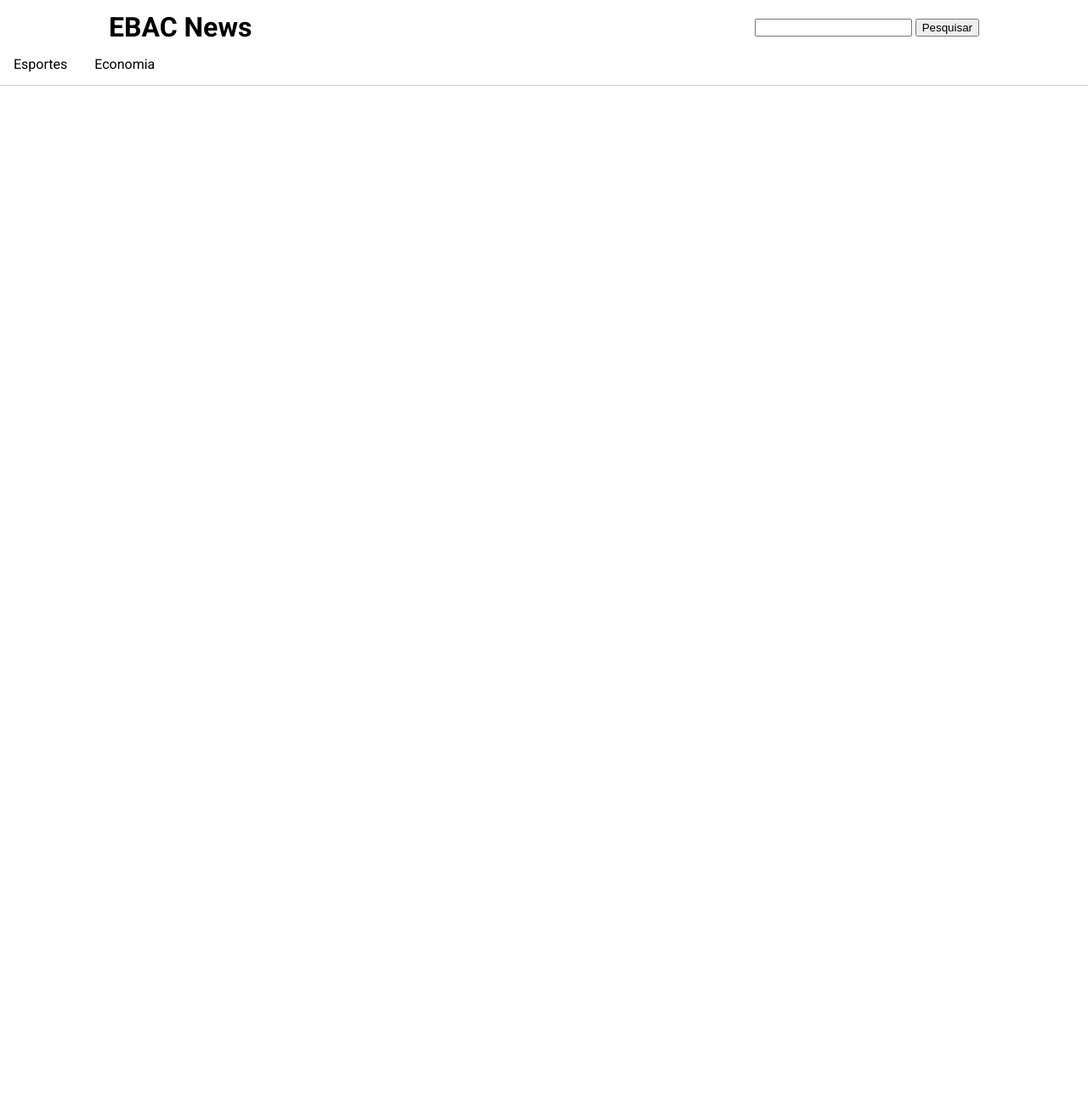
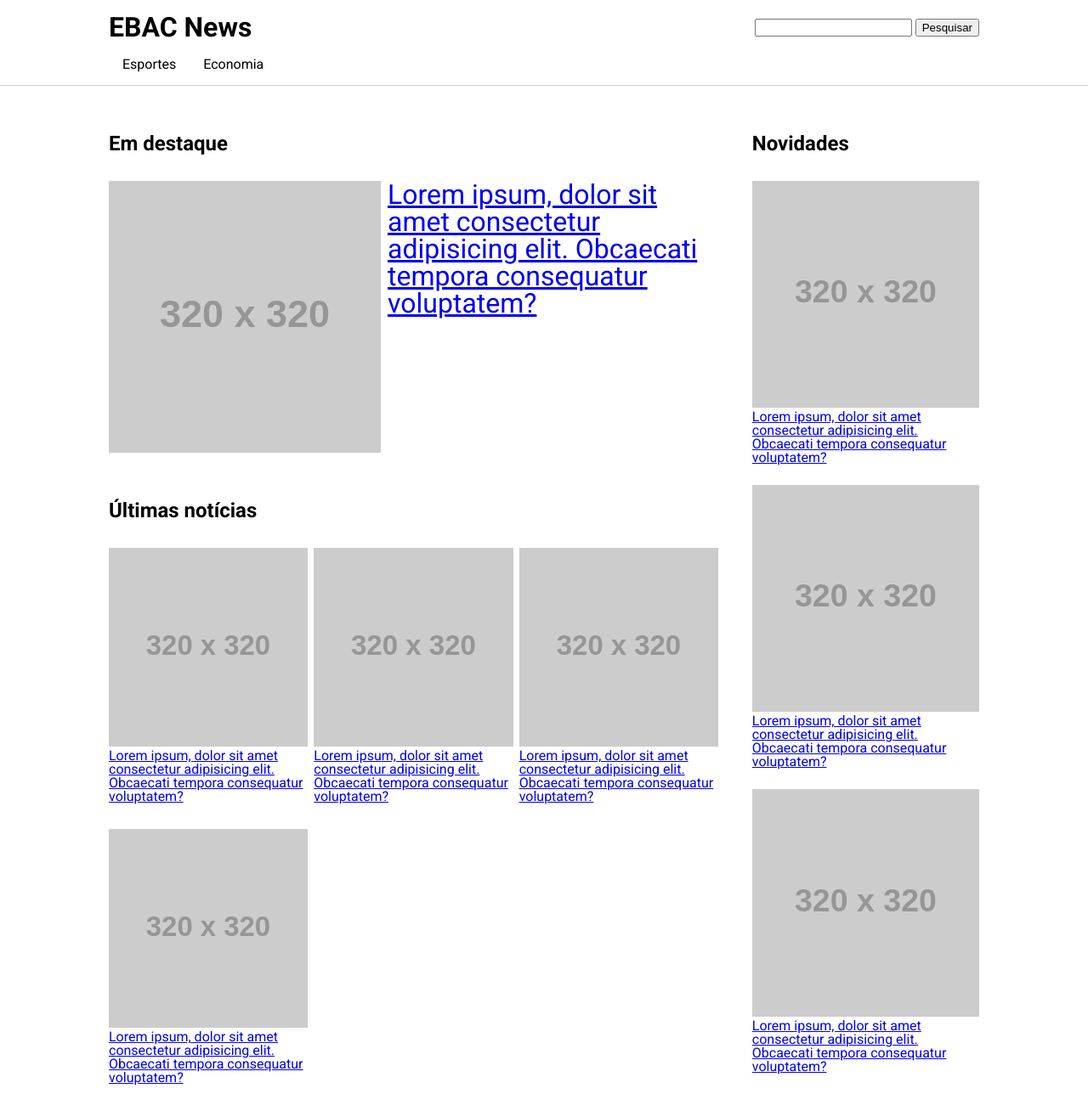
Before and after one commit to biraneves/ebac_news, a plain HTML site: page index.html in a window 1280 px wide. Shown: the whole page at 85% size. Before the commit the page ends 800 px from the top, so only its background shows below. Drawn offline with nearby package versions, Linux system fonts and the light colour scheme; placeholder pictures from the web are drawn by us.

Commit message:
Seções de notícias e media queries

```diff
--- a/assets/css/main.css
+++ b/assets/css/main.css
@@ -4,6 +4,7 @@
     --font-title: 'Roboto', sans-serif;
     --font-base: 'Roboto', sans-serif;
 
+    --base-white: #fff;
     --base-gray: #ccc;
 }
 
@@ -26,6 +27,7 @@ header .container {
 header {
     padding: 16px 0 0;
     border-bottom: solid 1px var(--base-gray);
+    margin-bottom: 56px;
 }
 
 header h1 {
@@ -33,9 +35,15 @@ header h1 {
     font-weight: bold;
 }
 
+h2 {
+    font-size: 24px;
+    font-weight: bold;
+}
+
 .submenu {
     display: none;
     border: solid 1px red;
+    background-color: var(--base-white);
     position: absolute;
     width: 300px;
     top: 100%;
@@ -66,3 +74,134 @@ header h1 {
     display: block;
     padding: 8px;
 }
+
+.conteudo {
+    display: grid;
+    grid-template-columns: 70% 30%;
+}
+
+.noticia img {
+    max-width: 100%;
+}
+
+.destaque {
+    margin-bottom: 56px;
+}
+
+.destaque .noticia a {
+    display: flex;
+    font-size: 2em;
+}
+
+.destaque .noticia img {
+    margin-right: 8px;
+}
+
+section h2 {
+    margin-bottom: 32px;
+}
+
+aside {
+    padding-left: 40px;
+}
+
+aside .noticia {
+    margin-bottom: 24px;
+}
+
+.noticias {
+    display: grid;
+    grid-template-columns: repeat(3, 32.67%);
+    column-gap: 1%;
+    row-gap: 5%;
+}
+
+@media screen and (max-width: 767px) {
+    header div.container {
+        flex-direction: column;
+    }
+
+    .botao-menu {
+        display: flex;
+        justify-content: center;
+        margin-top: 16px;
+        padding-bottom: 16px;
+    }
+
+    .botao-menu button {
+        padding: 8px;
+    }
+
+    .submenu {
+        display: block;
+        width: 100%;
+        position: relative;
+        border: none;
+    }
+
+    .menu {
+        display: none;
+    }
+
+    .menu > li {
+        clear: both;
+    }
+
+    .submenu li {
+        display: block;
+        padding: 8px;
+    }
+
+    .conteudo {
+        display: block;
+    }
+
+    .container {
+        max-width: 90%;
+    }
+
+    .destaque .noticia a {
+        display: block;
+        font-size: 1.5em;
+    }
+
+    .destaque .noticia img {
+        margin-right: 0;
+    }
+
+    .noticias {
+        display: block;
+    }
+
+    .noticias .noticia {
+        margin-bottom: 32px;
+    }
+
+    aside {
+        padding-left: 0;
+    }
+}
+
+@media screen and (min-width: 768px) and (max-width: 1023px) {
+    .container {
+        max-width: 90%;
+    }
+
+    .botao-menu {
+        display: none;
+    }
+
+    .destaque .noticia a {
+        font-size: 1.5em;
+    }
+
+    .noticias {
+        grid-template-columns: repeat(2, 49%);
+    }
+}
+
+@media screen and (min-width: 1024px) {
+    .botao-menu {
+        display: none;
+    }
+}
--- /dev/null
+++ b/assets/js/main.js
@@ -0,0 +1,5 @@
+$(document).ready(() => {
+    $('.botao-menu button').on('click', () => {
+        $('.menu').slideToggle();
+    });
+});
--- a/index.html
+++ b/index.html
@@ -16,7 +16,10 @@
                 <button type="submit">Pesquisar</button>
             </form>
         </div>
-        <nav>
+        <div class="botao-menu">
+            <button type="button">Mostrar menu</button>
+        </div>
+        <nav class="container">
             <ul class="menu">
                 <li>
                     Esportes
@@ -38,5 +41,72 @@
             <div class="clear"></div>
         </nav>
     </header>
+    <div class="container conteudo">
+        <main>
+            <section class="destaque">
+                <h2>Em destaque</h2>
+                <article class="noticia">
+                    <a href="#">
+                        <img src="https://via.placeholder.com/320x320" alt="Placeholder">
+                        <h3>Lorem ipsum, dolor sit amet consectetur adipisicing elit. Obcaecati tempora consequatur voluptatem?</h3>
+                    </a>
+                </article>
+            </section>
+            <section>
+                <h2>Últimas notícias</h2>
+                <div class="noticias">
+                    <article class="noticia">
+                        <a href="#">
+                            <img src="https://via.placeholder.com/320x320" alt="Placeholder">
+                            <h3>Lorem ipsum, dolor sit amet consectetur adipisicing elit. Obcaecati tempora consequatur voluptatem?</h3>
+                        </a>
+                    </article>
+                    <article class="noticia">
+                        <a href="#">
+                            <img src="https://via.placeholder.com/320x320" alt="Placeholder">
+                            <h3>Lorem ipsum, dolor sit amet consectetur adipisicing elit. Obcaecati tempora consequatur voluptatem?</h3>
+                        </a>
+                    </article>
+                    <article class="noticia">
+                        <a href="#">
+                            <img src="https://via.placeholder.com/320x320" alt="Placeholder">
+                            <h3>Lorem ipsum, dolor sit amet consectetur adipisicing elit. Obcaecati tempora consequatur voluptatem?</h3>
+                        </a>
+                    </article>
+                    <article class="noticia">
+                        <a href="#">
+                            <img src="https://via.placeholder.com/320x320" alt="Placeholder">
+                            <h3>Lorem ipsum, dolor sit amet consectetur adipisicing elit. Obcaecati tempora consequatur voluptatem?</h3>
+                        </a>
+                    </article>
+                </div>
+            </section>
+        </main>
+        <aside>
+            <section class="novidades">
+                <h2>Novidades</h2>
+                <article class="noticia">
+                    <a href="#">
+                        <img src="https://via.placeholder.com/320x320" alt="Placeholder">
+                        <h3>Lorem ipsum, dolor sit amet consectetur adipisicing elit. Obcaecati tempora consequatur voluptatem?</h3>
+                    </a>
+                </article>
+                <article class="noticia">
+                    <a href="#">
+                        <img src="https://via.placeholder.com/320x320" alt="Placeholder">
+                        <h3>Lorem ipsum, dolor sit amet consectetur adipisicing elit. Obcaecati tempora consequatur voluptatem?</h3>
+                    </a>
+                </article>
+                <article class="noticia">
+                    <a href="#">
+                        <img src="https://via.placeholder.com/320x320" alt="Placeholder">
+                        <h3>Lorem ipsum, dolor sit amet consectetur adipisicing elit. Obcaecati tempora consequatur voluptatem?</h3>
+                    </a>
+                </article>
+            </section>
+        </aside>
+    </div>
+    <script src="https://code.jquery.com/jquery-3.7.1.min.js" integrity="sha256-/JqT3SQfawRcv/BIHPThkBvs0OEvtFFmqPF/lYI/Cxo=" crossorigin="anonymous"></script>
+    <script src="assets/js/main.js"></script>
 </body>
 </html>
```
